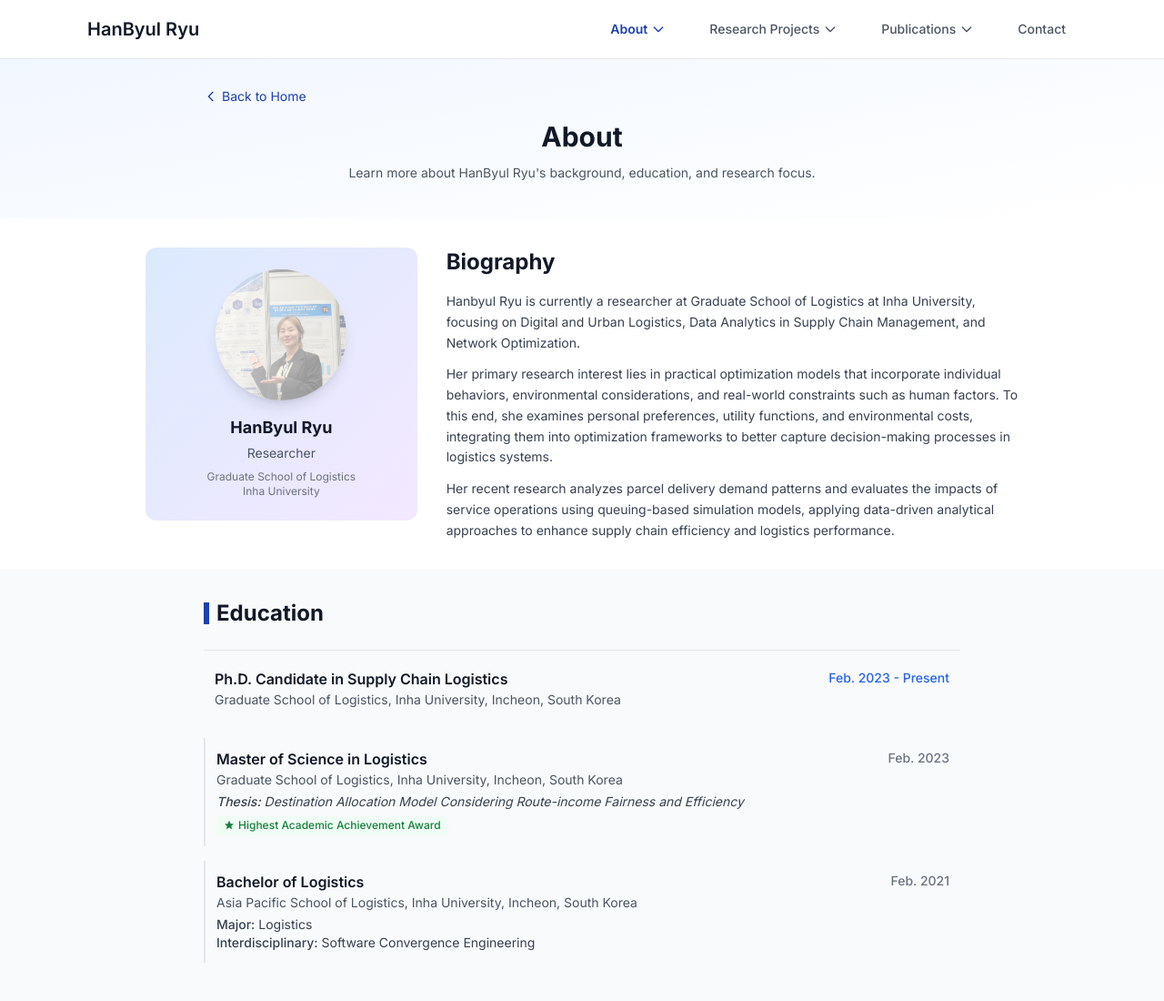
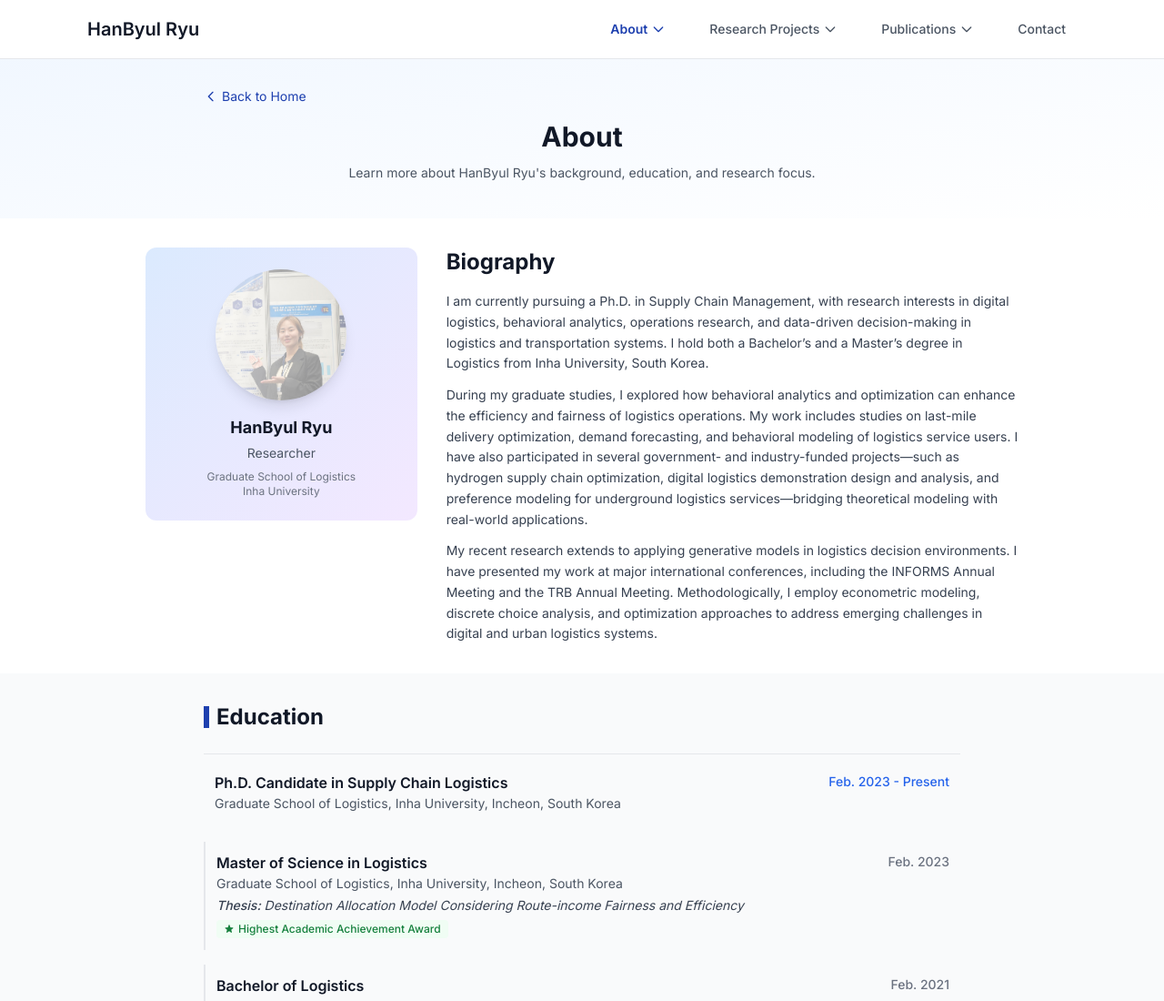
Before and after one commit to Onestar-R/Onestar-R.github.io, a plain HTML site: page about.html in a window 1280 px wide. Shown: the top 1100 px of the page at 91% size. Drawn offline with nearby package versions, Linux system fonts and the light colour scheme.

Commit message:
adit biography

```diff
--- a/data-about.js
+++ b/data-about.js
@@ -6,9 +6,9 @@ const aboutData = {
     // Biography
     biography: {
         paragraphs: [
-            "Hanbyul Ryu is currently a researcher at Graduate School of Logistics at Inha University, focusing on Digital and Urban Logistics, Data Analytics in Supply Chain Management, and Network Optimization.",
-            "Her primary research interest lies in practical optimization models that incorporate individual behaviors, environmental considerations, and real-world constraints such as human factors. To this end, she examines personal preferences, utility functions, and environmental costs, integrating them into optimization frameworks to better capture decision-making processes in logistics systems.",
-            "Her recent research analyzes parcel delivery demand patterns and evaluates the impacts of service operations using queuing-based simulation models, applying data-driven analytical approaches to enhance supply chain efficiency and logistics performance."
+            "I am currently pursuing a Ph.D. in Supply Chain Management, with research interests in digital logistics, behavioral analytics, operations research, and data-driven decision-making in logistics and transportation systems. I hold both a Bachelor’s and a Master’s degree in Logistics from Inha University, South Korea.",
+            "During my graduate studies, I explored how behavioral analytics and optimization can enhance the efficiency and fairness of logistics operations. My work includes studies on last-mile delivery optimization, demand forecasting, and behavioral modeling of logistics service users.  I have also participated in several government- and industry-funded projects—such as hydrogen supply chain optimization, digital logistics demonstration design and analysis, and preference modeling for underground logistics services—bridging theoretical modeling with real-world applications. ",
+            "My recent research extends to applying generative models in logistics decision environments. I have presented my work at major international conferences, including the INFORMS Annual Meeting and the TRB Annual Meeting. Methodologically, I employ econometric modeling, discrete choice analysis, and optimization approaches to address emerging challenges in digital and urban logistics systems."
         ]
     },
 
```
Also changed, not shown: index.html (+4 -4 lines).
